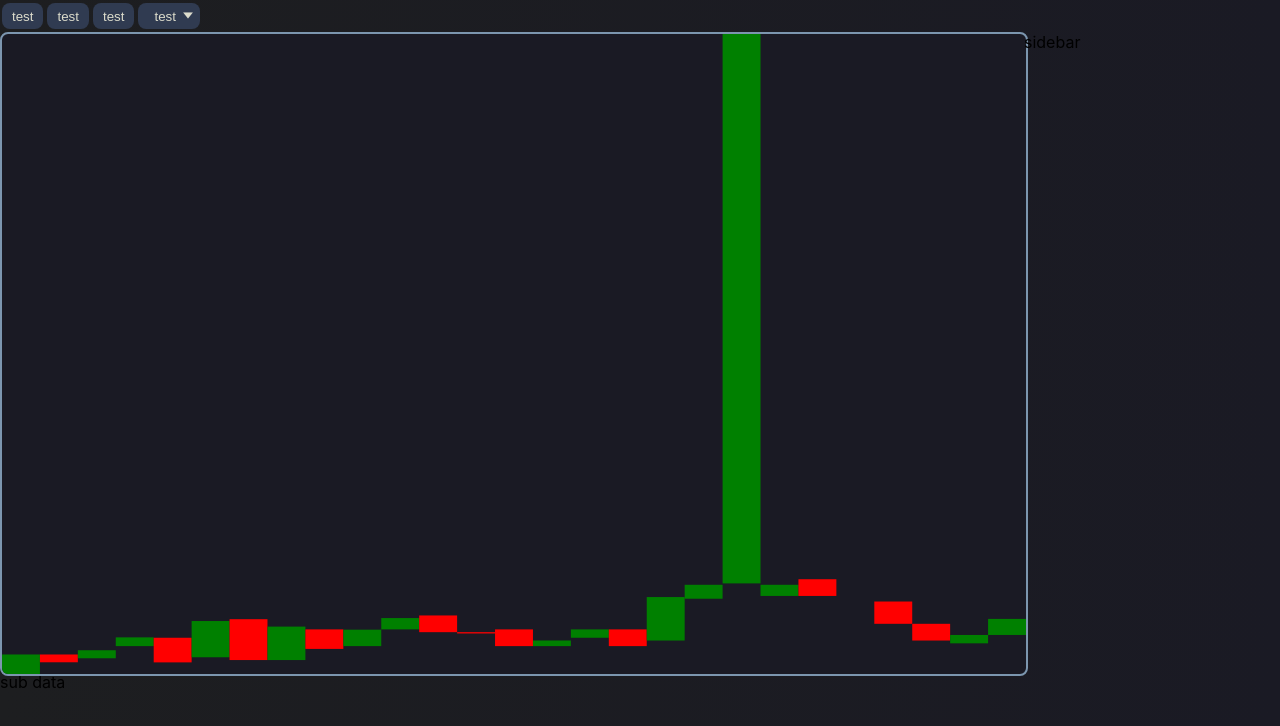
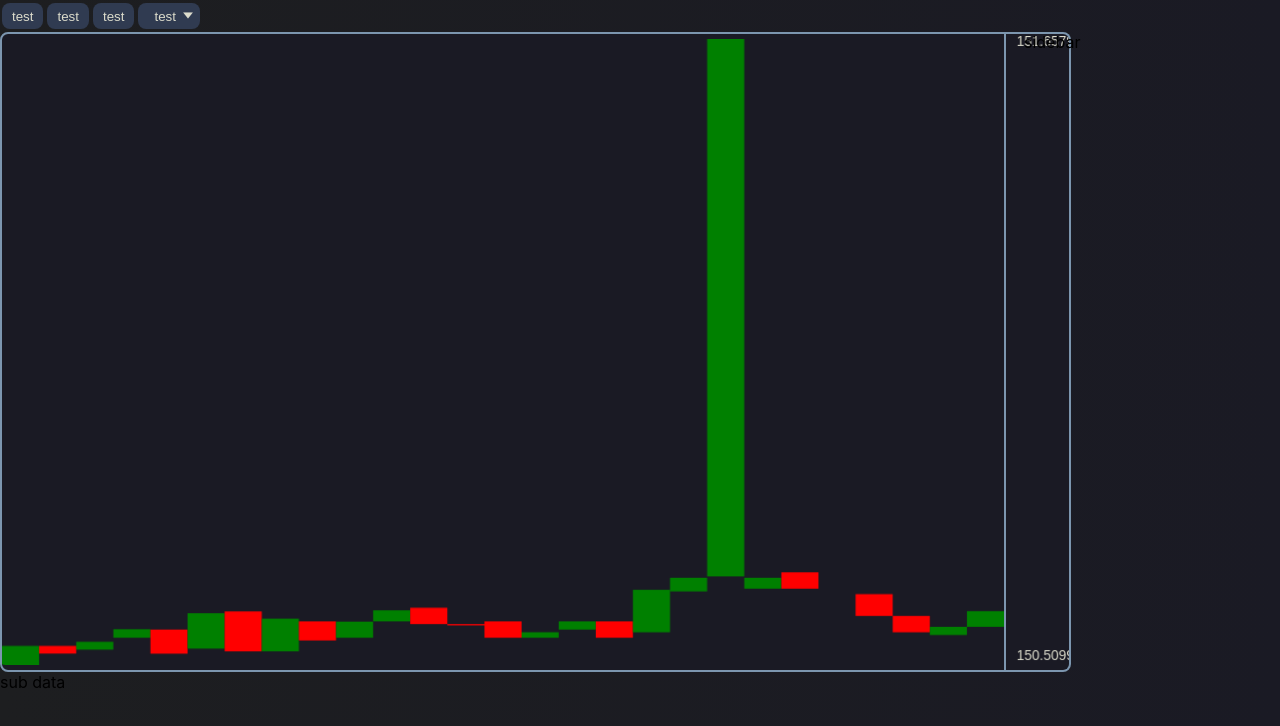
Before and after one commit to StepanSnigur/invest-graph, a React (Create React App) app: page /graph/1 in a window 1280 px wide. Shown: the top 726 px of the page. Built offline with nearby package versions, Linux system fonts and the light colour scheme.

Commit message:
Add chart prices

```diff
--- a/src/components/Chart.tsx
+++ b/src/components/Chart.tsx
@@ -2,9 +2,10 @@ import React, { useRef, useState, useEffect, useContext } from 'react'
 import styled from 'styled-components'
 import { ThemeContext, IAppTheme } from '../context/ThemeContext'
 import { isStockGoingUp } from '../utils/isStockGoingUp'
+import { ChartPrices } from './ChartPrices'
 
 const ChartWrapper = styled.div`
-  grid-area: Chart;
+  display: flex;
   box-sizing: border-box;
   width: 80%;
   height: 100%;
@@ -12,7 +13,9 @@ const ChartWrapper = styled.div`
 const ChartCanvas = styled.canvas`
   background: ${(props: IAppTheme) => props.theme.secondaryBackground};
   border: 2px solid ${(props: IAppTheme) => props.theme.lightButton};
-  border-radius: 8px;
+  border-top-left-radius: 8px;
+  border-bottom-left-radius: 8px;
+  padding: 5px 0;
 `
 
 const mockData = {
@@ -306,6 +309,14 @@ export const Chart = () => {
       >
         Браузер не поддерживает Canvas
       </ChartCanvas>
+      <ChartPrices
+        width={canvasSize.width / 16}
+        height={canvasSize.height}
+        min={150.50999}
+        max={151.6579}
+        current={150}
+        valuesRange={1.1479100000000244}
+      />
     </ChartWrapper>
   )
 }
--- /dev/null
+++ b/src/components/ChartPrices.tsx
@@ -0,0 +1,68 @@
+import React, { useEffect, useRef, useContext } from 'react'
+import styled from 'styled-components'
+import { ThemeContext, IAppTheme } from '../context/ThemeContext'
+import { roundPrice } from '../utils/roundPrice'
+
+const PricesCanvas = styled.canvas`
+  background: ${(props: IAppTheme) => props.theme.secondaryBackground};
+  border: 2px solid ${(props: IAppTheme) => props.theme.lightButton};
+  border-left: none;
+  border-top-right-radius: 8px;
+  border-bottom-right-radius: 8px;
+`
+
+interface IChartPrices {
+  width: number,
+  height: number,
+  min: number,
+  max: number,
+  current: number,
+  valuesRange: number,
+}
+export const ChartPrices: React.FC<IChartPrices> = ({
+  width,
+  height,
+  min,
+  max,
+  current,
+  valuesRange,
+}) => {
+  const canvasRef = useRef<HTMLCanvasElement | null>(null)
+  const { colors } = useContext(ThemeContext)
+
+  useEffect(() => {
+    // returns height from top of chart to price in %
+    const placePriceOnChart = (price: number) => {
+      const percentage = 100 * (max - price) / valuesRange
+      return height / 100 * percentage
+    }
+
+    if (canvasRef.current && min && max) {
+      const ctx = canvasRef.current?.getContext('2d')
+
+      if (ctx) {
+        ctx.clearRect(0, 0, width, height)
+        const minPricePosition = placePriceOnChart(min)
+        const maxPricePosition = placePriceOnChart(max)
+        console.log(minPricePosition + 100, maxPricePosition - 100)
+
+        ctx.fillStyle = colors.text
+        ctx.font = '14px sans-serif'
+        ctx.fillText(roundPrice(min).toString(), width / 6, minPricePosition - 10)
+        ctx.fillText(roundPrice(max).toString(), width / 6, maxPricePosition + 12)
+      }
+    }
+  }, [min, max, width, height, valuesRange, colors, canvasRef])
+  useEffect(() => {
+
+  }, [current, canvasRef])
+
+  return (
+    <PricesCanvas
+      ref={canvasRef}
+      width={width}
+      height={height}
+      theme={colors}
+    />
+  )
+}
--- /dev/null
+++ b/src/utils/roundPrice.ts
@@ -0,0 +1,5 @@
+const SYMBOLS_AFTER_COMMA_COUNT = 5
+
+export const roundPrice = (price: number) => {
+  return price.toFixed(SYMBOLS_AFTER_COMMA_COUNT)
+}
```
Also changed, not shown: src/utils/isStockGoingUp.ts (renamed from src/utils/isStockGoingUp.tsx).
